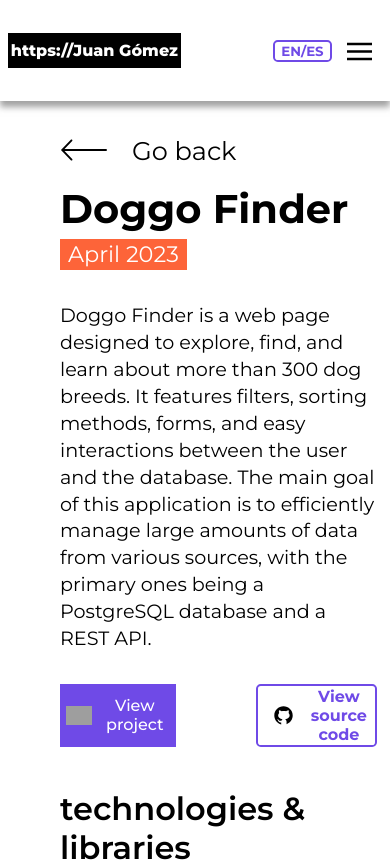
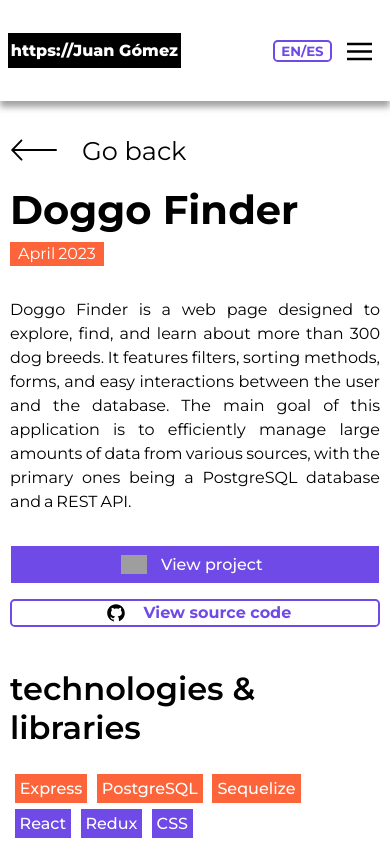
Before and after one commit to JPGomezCuervo/Portfolio-v2, a Vue app: page /projects/doggofinder in a window 390 px wide. Shown: the top 862 px of the page. Built offline with nearby package versions, Linux system fonts and the light colour scheme; grey boxes are pictures that could not be loaded.

Commit message:
ProjectDetails fluid

```diff
--- a/src/views/ProjectDetails.vue
+++ b/src/views/ProjectDetails.vue
@@ -43,6 +43,7 @@ const isHovered = ref(false);
                         <img :src="eye" alt="" />
                         <button>{{ viewProject }}</button>
                     </div>
+
                     <button @mouseenter="isHovered = true" @mouseleave="isHovered = false" class="secondary-button">
                         <img v-if="!isHovered" :src="github" />
                         <img v-else :src="whiteGithub"/>
@@ -109,15 +110,15 @@ const isHovered = ref(false);
 .left {
     display: flex;
     flex-direction: column;
-    height: 100%;
     width: 100%;
+    height: fit-content;
+    flex: 1;
 }
 
 .left p {
     font-family: "Montserrat-Regular";
     font-size: 1.2rem;
     text-align: left;
-    width: 100%;
     margin: 0;
     line-height: 1.4;
 }
@@ -243,4 +244,67 @@ const isHovered = ref(false);
     font-family: "Montserrat-SemiBold";
     font-size: 2rem;
 }
+
+@media (max-width: 1000px) {
+    .right {
+        display: none;
+    }
+
+    .grid {
+        display: flex;
+        flex-direction: column;
+        // grid-template-columns: 1fr;
+        // grid-auto-rows: auto;
+    }
+
+    .left p {
+        text-align: justify;
+    }
+}
+
+@media (max-width: 550px) {
+    .grid {
+        margin: 0;
+        padding: 0 10px;
+    }
+
+    .navegation {
+        padding: 0 10px;
+    }
+
+    .left p {
+        font-size: 1rem;
+        word-spacing: -.08rem;
+        line-height: 1.5rem;
+
+    }
+    .buttons-container {
+        flex-direction: column;
+        align-items: center;
+        gap: 1rem;
+    }
+
+    .primary-button {
+        margin: 0;
+        width: 96%;
+    }
+    .primary-button button {
+        margin: 0;
+        margin-right: auto;
+
+    }
+
+    .primary-button img {
+        margin-left: auto;
+    }
+    .secondary-button {
+        display: flex;
+        padding-right: auto;
+        width: 100%;
+        justify-content: center;
+
+    }
+
+}
+
 </style>
```
